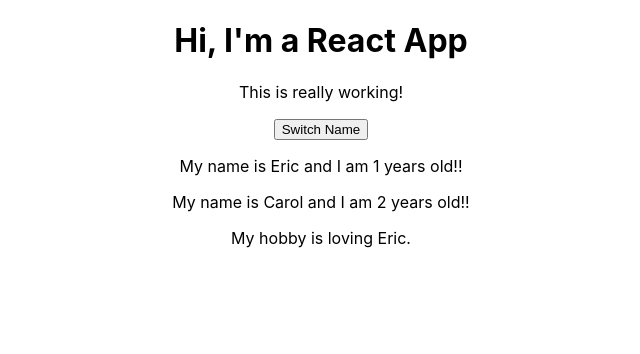
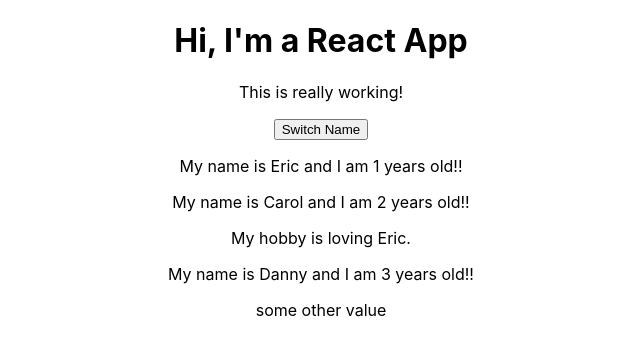
Before and after one commit to songle2900/React, a React (Create React App) app in the folder state/: page / in a window 1280 px wide. Shown: the top 354 px of the page, without its empty margins (319-959 px from the left). Built offline with nearby package versions, Linux system fonts and the light colour scheme.

Commit message:
upload extra

```diff
--- a/state/src/App.js
+++ b/state/src/App.js
@@ -74,7 +74,8 @@ import Person from "./Person/Person";
           <Person name={this.state.persons[1].name} age={this.state.persons[1].age}>
             My hobby is loving Eric.
           </Person>
-
+          <Person name={this.state.persons[2].name} age={this.state.persons[2].age} />
+          <p>{this.state.otherState}</p>
         </div>
       );
     };
```
